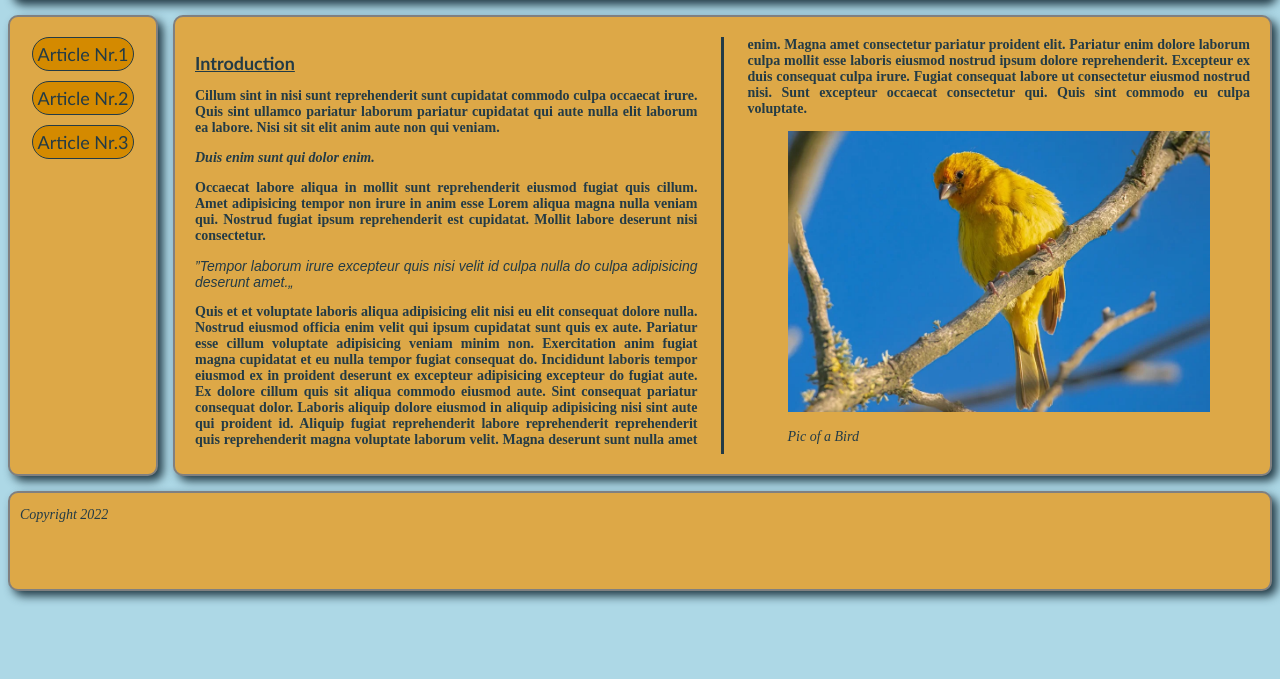
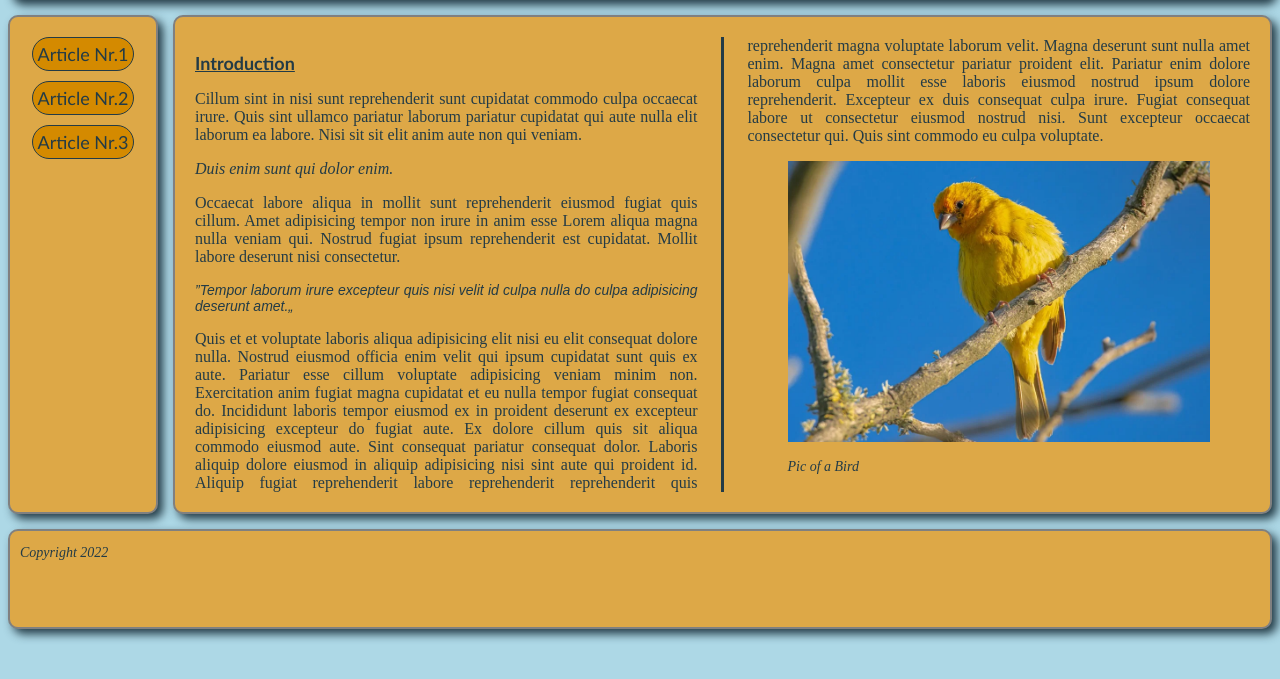
Before and after one commit to MarciMarc11889/ProjectBlog, a plain HTML site: page index.html in a window 1280 px wide. Shown: the part 113-792 px from the top of the page. Drawn offline with Linux system fonts and the light colour scheme.

Commit message:
changed  font-wheight in p

```diff
--- a/css/styleMain.css
+++ b/css/styleMain.css
@@ -46,7 +46,7 @@ a:hover {
 }
 
 p {
-    font: bold 14px calibri light;
+    font: 16px calibri light;
     color: #233b46;
 }
 img {
```
